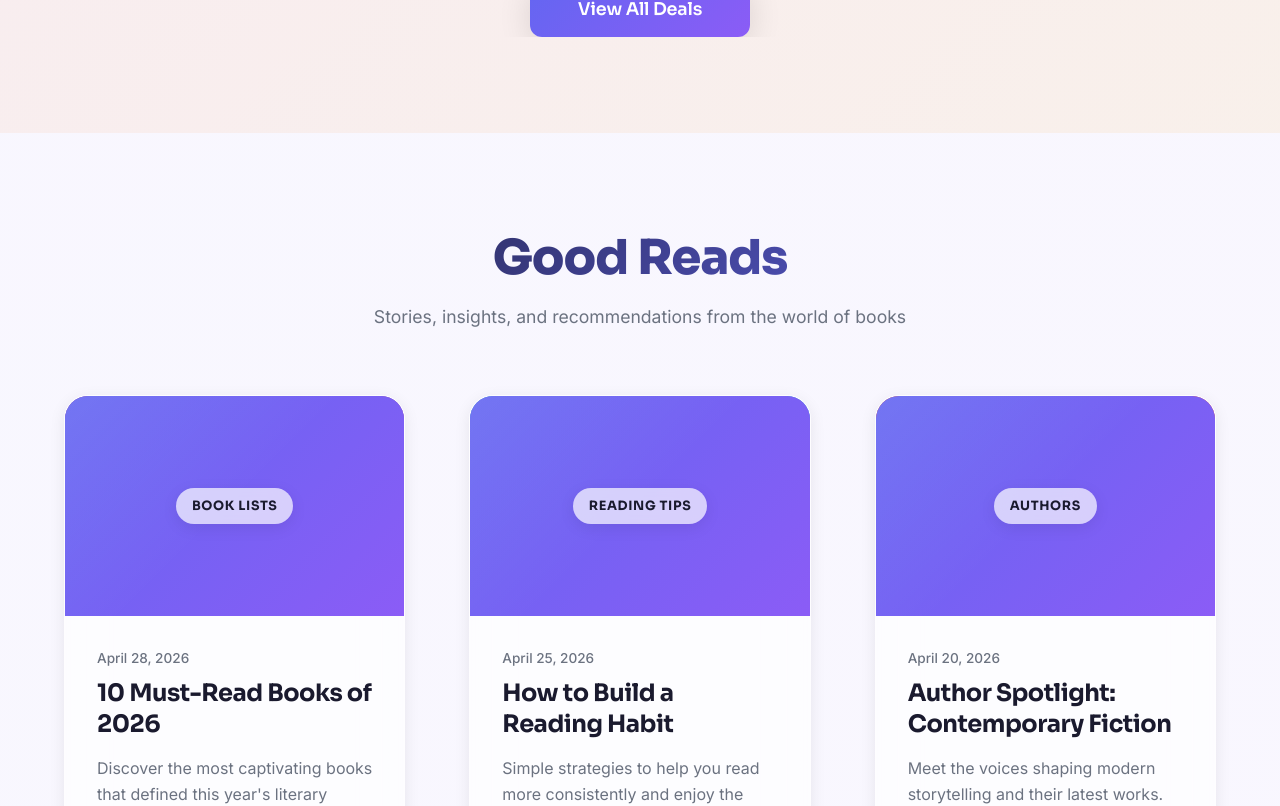
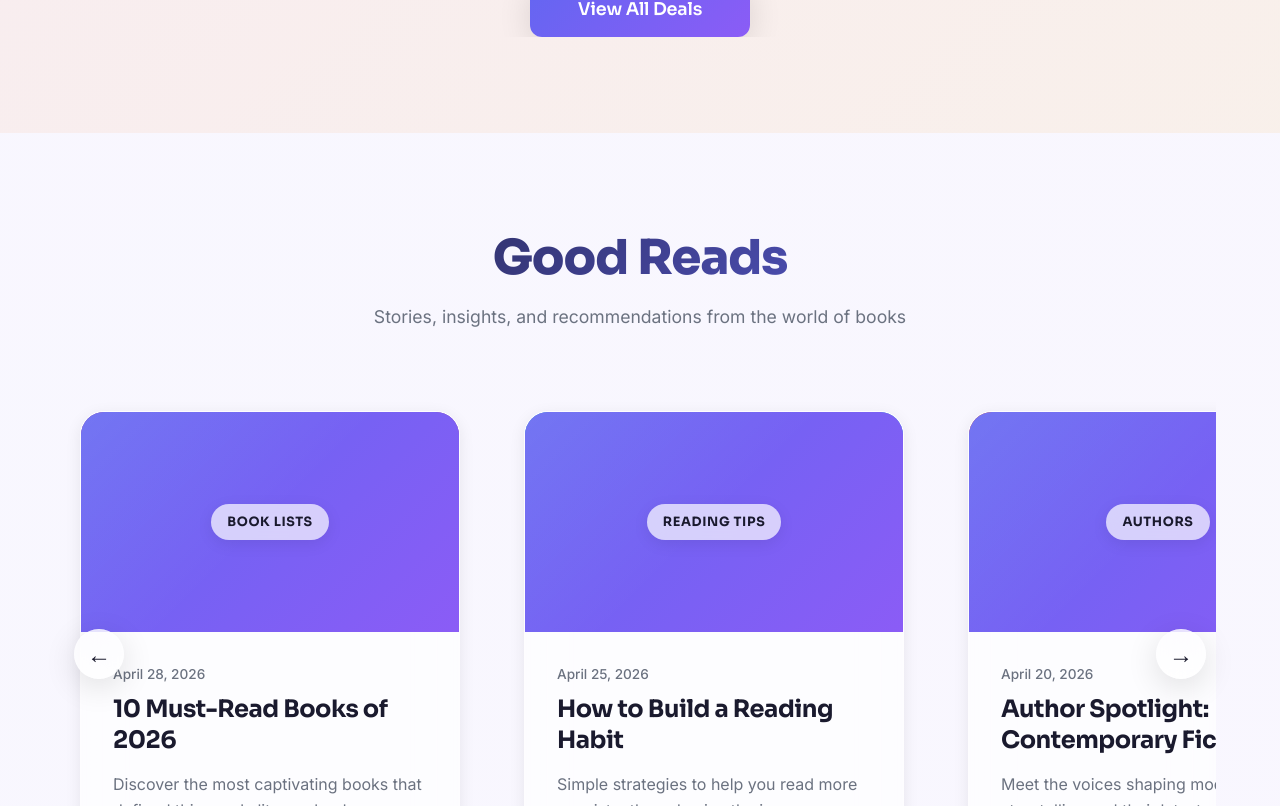
Before and after one commit to LetC0de/bookstore, a React (Vite) app in the folder frontend/: page / in a window 1280 px wide. Shown: the part 5574-6380 px from the top of the page. Built offline with nearby package versions, Linux system fonts and the light colour scheme.

Commit message:
good reads section fix

```diff
--- a/frontend/src/components/BlogSection.css
+++ b/frontend/src/components/BlogSection.css
@@ -1,5 +1,13 @@
 .blog-section {
   background: transparent;
+  position: relative;
+}
+
+.blog-scroll-wrapper {
+  position: relative;
+  display: flex;
+  align-items: center;
+  margin-bottom: var(--spacing-lg);
 }
 
 .blog-header {
@@ -26,10 +34,33 @@
 }
 
 .blog-grid {
-  display: grid;
-  grid-template-columns: repeat(auto-fit, minmax(320px, 1fr));
+  display: flex;
   gap: var(--spacing-lg);
-  margin-bottom: var(--spacing-lg);
+  overflow-x: auto;
+  overflow-y: hidden;
+  scroll-snap-type: x mandatory;
+  -webkit-overflow-scrolling: touch;
+  scrollbar-width: none;
+  -ms-overflow-style: none;
+  flex: 1;
+  padding: var(--spacing-sm);
+  touch-action: pan-x;
+  cursor: grab;
+  user-select: none;
+  -webkit-user-select: none;
+}
+
+.blog-grid::-webkit-scrollbar {
+  display: none;
+}
+
+.blog-grid.dragging {
+  scroll-snap-type: none;
+  cursor: grabbing;
+}
+
+.blog-grid:active {
+  cursor: grabbing;
 }
 
 .blog-card {
@@ -42,6 +73,10 @@
   transition: all var(--transition-smooth);
   cursor: pointer;
   box-shadow: var(--shadow-md);
+  flex: 0 0 auto;
+  width: clamp(280px, 35vw, 380px);
+  scroll-snap-align: center;
+  -webkit-scroll-snap-align: center;
 }
 
 .blog-card:hover {
@@ -138,10 +173,59 @@
   box-shadow: var(--shadow-md);
 }
 
+/* Scroll Buttons */
+.blog-scroll-btn {
+  position: absolute;
+  top: 50%;
+  transform: translateY(-50%);
+  width: 50px;
+  height: 50px;
+  border-radius: 50%;
+  background: var(--glass-bg);
+  backdrop-filter: var(--glass-blur);
+  -webkit-backdrop-filter: var(--glass-blur);
+  border: 1px solid var(--glass-border);
+  color: var(--color-text);
+  font-size: 1.5rem;
+  font-weight: 700;
+  display: flex;
+  align-items: center;
+  justify-content: center;
+  cursor: pointer;
+  box-shadow: var(--shadow-lg);
+  transition: all var(--transition-smooth);
+  z-index: 10;
+  flex-shrink: 0;
+}
+
+.blog-scroll-btn:hover {
+  background: var(--color-primary);
+  color: white;
+  transform: translateY(-50%) scale(1.1);
+  box-shadow: var(--shadow-xl);
+}
+
+.blog-scroll-btn:active {
+  transform: translateY(-50%) scale(0.95);
+}
+
+.blog-scroll-left {
+  left: 10px;
+}
+
+.blog-scroll-right {
+  right: 10px;
+}
+
 @media (min-width: 768px) and (max-width: 1024px) {
-  .blog-grid {
-    grid-template-columns: repeat(2, 1fr);
-    gap: var(--spacing-md);
+  .blog-card {
+    width: clamp(260px, 50vw, 340px);
+  }
+
+  .blog-scroll-btn {
+    width: 44px;
+    height: 44px;
+    font-size: 1.3rem;
   }
 }
 
@@ -150,13 +234,16 @@
     font-size: 2rem;
   }
 
-  .blog-grid {
-    grid-template-columns: 1fr;
-    gap: var(--spacing-md);
+  .blog-card {
+    width: clamp(260px, 75vw, 320px);
   }
 
   .blog-image {
     height: 180px;
+  }
+
+  .blog-scroll-btn {
+    display: none;
   }
 }
 
@@ -194,4 +281,8 @@
   .blog-link {
     font-size: 0.9rem;
   }
+
+  .blog-card {
+    width: clamp(240px, 85vw, 300px);
+  }
 }
--- a/frontend/src/components/BlogSection.jsx
+++ b/frontend/src/components/BlogSection.jsx
@@ -1,7 +1,105 @@
-import React from 'react';
+import React, { useRef, useEffect, useCallback } from 'react';
 import './BlogSection.css';
 
 const BlogSection = () => {
+  const scrollRef = useRef(null);
+  const isDragging = useRef(false);
+  const startX = useRef(0);
+  const scrollLeft = useRef(0);
+  const lastX = useRef(0);
+  const lastTime = useRef(0);
+  const velocity = useRef(0);
+  const momentumAnimation = useRef(null);
+
+  const handleMouseDown = useCallback((e) => {
+    if (momentumAnimation.current) {
+      cancelAnimationFrame(momentumAnimation.current);
+      momentumAnimation.current = null;
+    }
+    isDragging.current = true;
+    startX.current = e.pageX - scrollRef.current.offsetLeft;
+    scrollLeft.current = scrollRef.current.scrollLeft;
+    lastX.current = e.pageX;
+    lastTime.current = Date.now();
+    velocity.current = 0;
+    scrollRef.current.style.cursor = 'grabbing';
+    scrollRef.current.classList.add('dragging');
+  }, []);
+
+  const handleMouseMove = useCallback((e) => {
+    if (!isDragging.current || !scrollRef.current) return;
+    e.preventDefault();
+
+    const now = Date.now();
+    const timeDiff = now - lastTime.current;
+    const x = e.pageX - scrollRef.current.offsetLeft;
+    const walk = (startX.current - x) * 1.5;
+    scrollRef.current.scrollLeft = scrollLeft.current + walk;
+
+    // Calculate velocity
+    if (timeDiff > 0) {
+      const deltaX = lastX.current - e.pageX;
+      velocity.current = deltaX / timeDiff * 10;
+    }
+    lastX.current = e.pageX;
+    lastTime.current = now;
+  }, []);
+
+  const handleMouseUp = useCallback(() => {
+    if (!isDragging.current) return;
+    isDragging.current = false;
+
+    if (scrollRef.current) {
+      scrollRef.current.style.cursor = 'grab';
+      scrollRef.current.classList.remove('dragging');
+
+      // Apply momentum with smooth deceleration
+      const applyMomentum = () => {
+        if (Math.abs(velocity.current) < 0.5 || !scrollRef.current) return;
+
+        scrollRef.current.scrollLeft += velocity.current;
+        velocity.current *= 0.95; // Deceleration factor
+
+        momentumAnimation.current = requestAnimationFrame(applyMomentum);
+      };
+
+      momentumAnimation.current = requestAnimationFrame(applyMomentum);
+    }
+  }, []);
+
+  useEffect(() => {
+    document.addEventListener('mousemove', handleMouseMove);
+    document.addEventListener('mouseup', handleMouseUp);
+
+    return () => {
+      document.removeEventListener('mousemove', handleMouseMove);
+      document.removeEventListener('mouseup', handleMouseUp);
+      if (momentumAnimation.current) {
+        cancelAnimationFrame(momentumAnimation.current);
+      }
+    };
+  }, [handleMouseMove, handleMouseUp]);
+
+  const handleMouseLeave = () => {
+    if (isDragging.current) {
+      isDragging.current = false;
+      if (scrollRef.current) {
+        scrollRef.current.style.cursor = 'grab';
+        scrollRef.current.classList.remove('dragging');
+      }
+    }
+  };
+
+  const scroll = (direction) => {
+    if (scrollRef.current) {
+      const scrollAmount = 400;
+      scrollRef.current.scrollBy({
+        left: direction === 'left' ? -scrollAmount : scrollAmount,
+        behavior: 'smooth'
+      });
+    }
+  };
+
   const blogPosts = [
     {
       id: 1,
@@ -26,6 +124,54 @@ const BlogSection = () => {
       date: "April 20, 2026",
       image: "#E74C3C",
       category: "Authors"
+    },
+    {
+      id: 4,
+      title: "The Art of Slow Reading",
+      excerpt: "Why taking your time with literature creates deeper connections and lasting memories.",
+      date: "April 15, 2026",
+      image: "#27AE60",
+      category: "Reading Philosophy"
+    },
+    {
+      id: 5,
+      title: "Book Club Essentials",
+      excerpt: "Everything you need to host the perfect literary gathering with friends.",
+      date: "April 12, 2026",
+      image: "#F39C12",
+      category: "Book Clubs"
+    },
+    {
+      id: 6,
+      title: "Literary Travel Destinations",
+      excerpt: "Visit the places that inspired the world's greatest novels and authors.",
+      date: "April 10, 2026",
+      image: "#1ABC9C",
+      category: "Travel"
+    },
+    {
+      id: 7,
+      title: "Classic Books for Beginners",
+      excerpt: "A curated list of timeless masterpieces perfect for new readers.",
+      date: "April 8, 2026",
+      image: "#9B59B6",
+      category: "Beginners"
+    },
+    {
+      id: 8,
+      title: "The Psychology of Storytelling",
+      excerpt: "How narratives shape our minds and influence human behavior.",
+      date: "April 5, 2026",
+      image: "#34495E",
+      category: "Psychology"
+    },
+    {
+      id: 9,
+      title: "Indie Authors to Watch",
+      excerpt: "Discover emerging voices that are redefining contemporary literature.",
+      date: "April 2, 2026",
+      image: "#E67E22",
+      category: "Indie"
     }
   ];
 
@@ -37,8 +183,22 @@ const BlogSection = () => {
           <p className="blog-subtitle">Stories, insights, and recommendations from the world of books</p>
         </div>
 
-        <div className="blog-grid">
-          {blogPosts.map(post => (
+        <div className="blog-scroll-wrapper">
+          <button
+            className="blog-scroll-btn blog-scroll-left"
+            onClick={() => scroll('left')}
+            aria-label="Scroll left"
+          >
+            ←
+          </button>
+
+          <div
+            className="blog-grid"
+            ref={scrollRef}
+            onMouseDown={handleMouseDown}
+            onMouseLeave={handleMouseLeave}
+          >
+            {blogPosts.map(post => (
             <article key={post.id} className="blog-card">
               <div className="blog-image" style={{ backgroundColor: post.image }}>
                 <div className="blog-category">{post.category}</div>
@@ -53,6 +213,15 @@ const BlogSection = () => {
               </div>
             </article>
           ))}
+          </div>
+
+          <button
+            className="blog-scroll-btn blog-scroll-right"
+            onClick={() => scroll('right')}
+            aria-label="Scroll right"
+          >
+            →
+          </button>
         </div>
 
         <div className="blog-footer">
```
